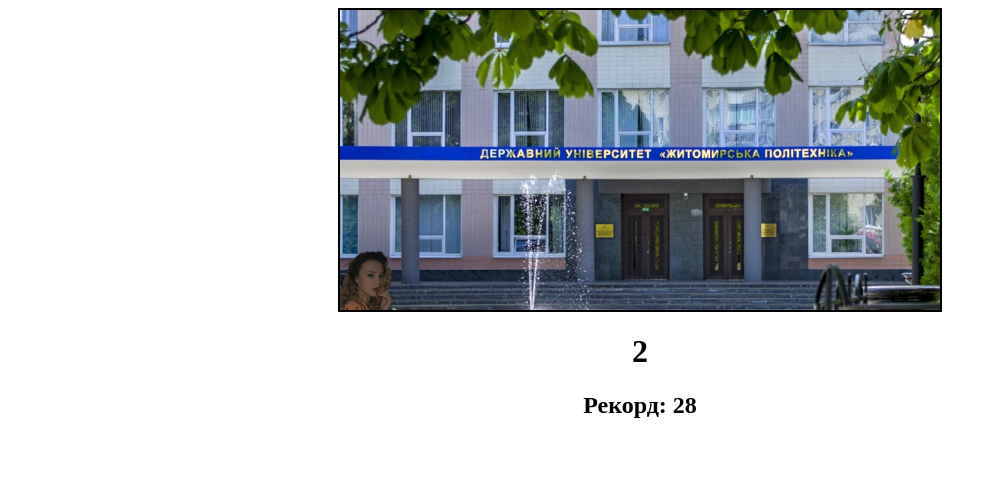
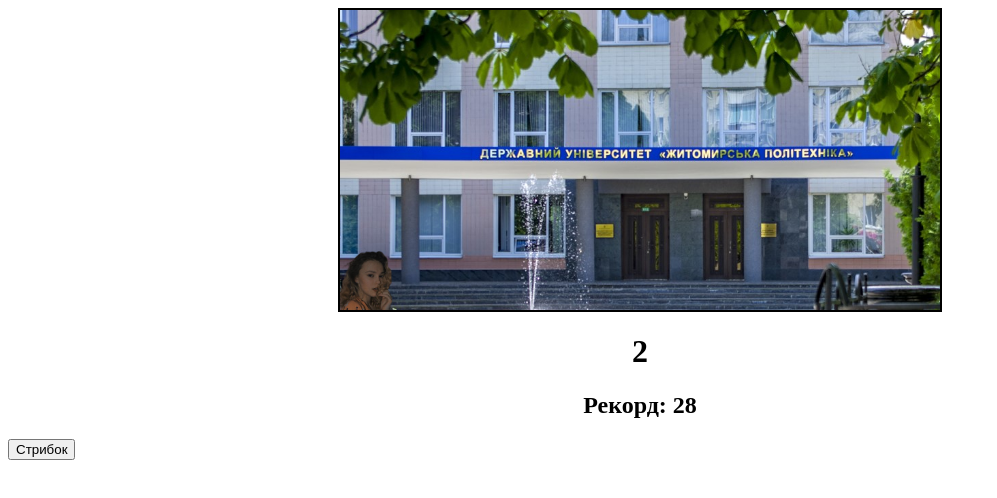
Before and after one commit to bubenkoleksii/jumper, a plain HTML site: page index.html in a window 1280 px wide. Shown: the whole page, without its empty margins (0-997 px from the left). Drawn offline with Linux system fonts and the light colour scheme.

Commit message:
Update index.html

```diff
--- a/index.html
+++ b/index.html
@@ -13,6 +13,7 @@
   </div>
   <h1 id="score">0</h1>
    <h2 id="res"></h2>
+  <button>Стрибок</button>
   <script src="script.js"></script>
 </body>
 </html>
```
